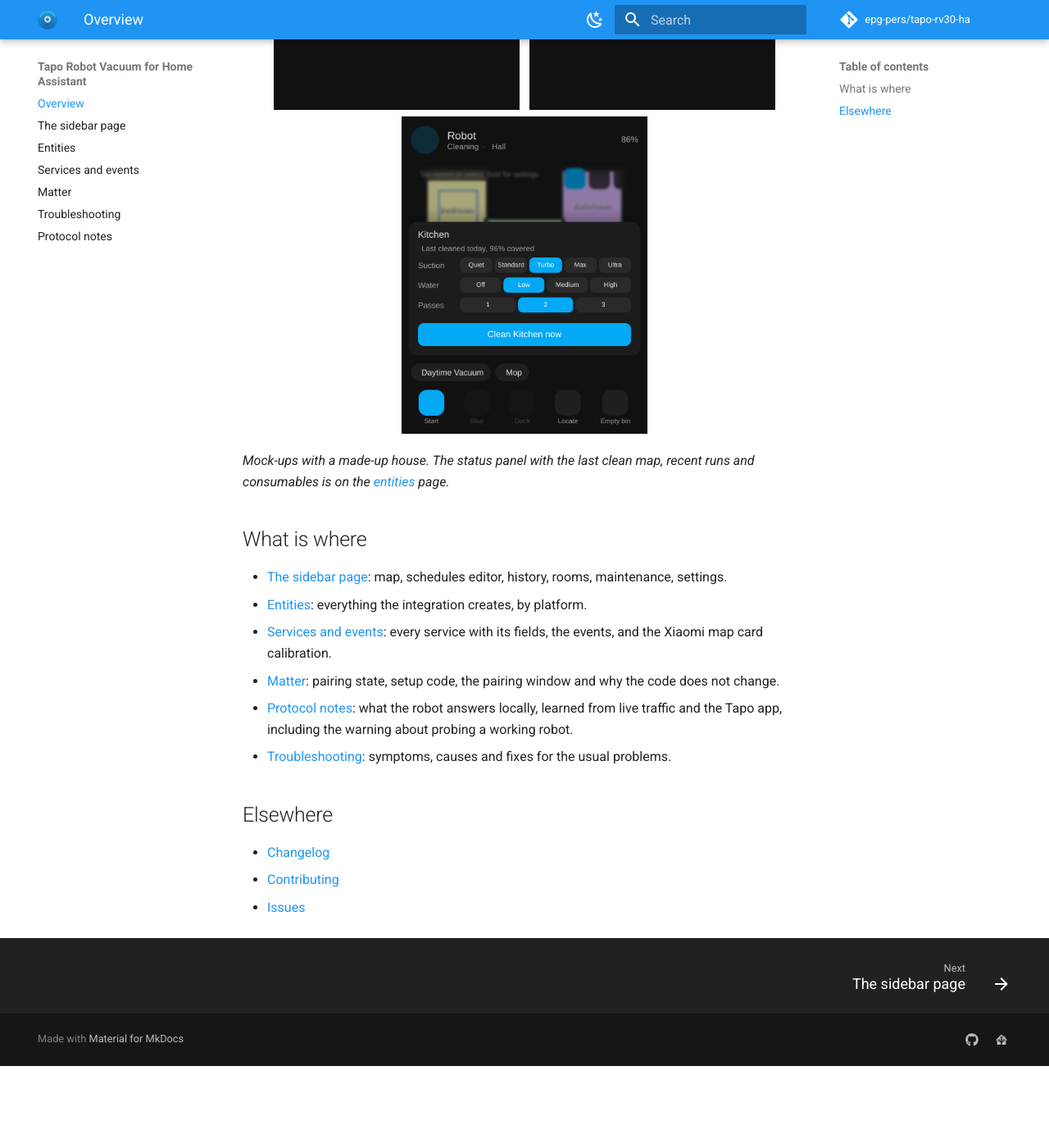
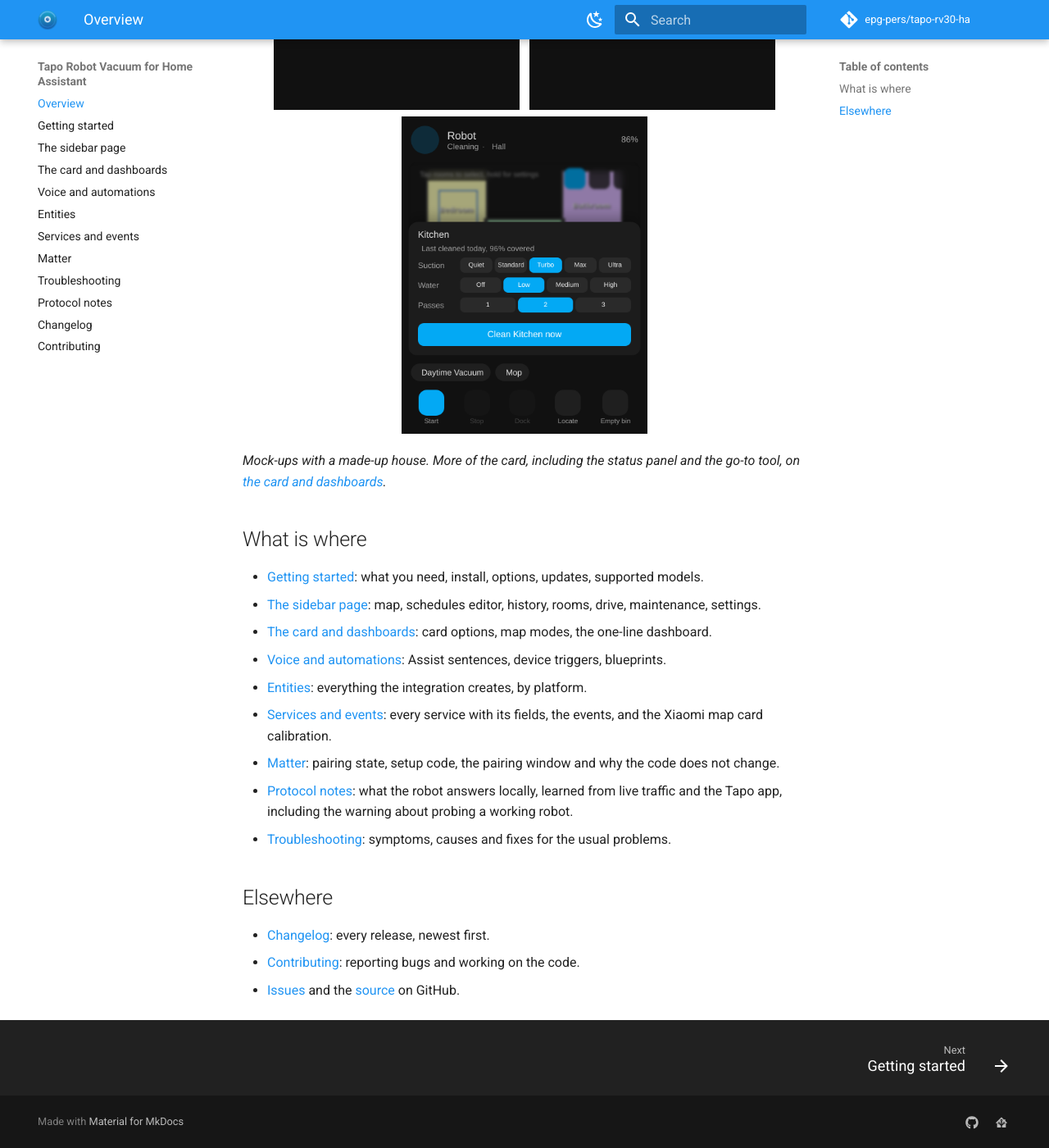
Before and after one commit to epg-pers/tapo-rv30-ha, an MkDocs documentation site: the page built from docs/index.md, in a window 1280 px wide and 1400 px high, scrolled down 687 px. Shown: the whole window at 82% size. Built offline with MkDocs 1.6.1 and Material for MkDocs 9.7.7, drawn with Linux system fonts in a browser that asks for light colours; comment, search, counter and statistics services are not loaded; before the commit the page ends 1987 px from its top, so only the background shows below that; some of the changed text lies outside the part shown.

Commit message:
Docs: getting started, card and dashboards, voice and automations pages; changelog and contributing on the site

```diff
--- a/docs/index.md
+++ b/docs/index.md
@@ -4,7 +4,7 @@
 relatives), with a live map card bundled in. No cloud, no extra downloads.
 
 [Install with HACS](https://my.home-assistant.io/redirect/hacs_repository/?owner=epg-pers&repository=tapo-rv30-ha&category=integration){ .md-button .md-button--primary }
-[Project README](https://github.com/epg-pers/tapo-rv30-ha#readme){ .md-button }
+[Get started](getting-started.md){ .md-button }
 
 <p align="center">
   <img src="card.png" width="300" style="vertical-align: top; margin: 4px" alt="The bundled card, rooms mode">
@@ -12,12 +12,17 @@
   <img src="card-room.png" width="300" style="vertical-align: top; margin: 4px" alt="Room sheet with last cleaned">
 </p>
 
-*Mock-ups with a made-up house. The status panel with the last clean map, recent runs and
-consumables is on the [entities](entities.md) page.*
+*Mock-ups with a made-up house. More of the card, including the status panel and the go-to
+tool, on [the card and dashboards](card.md).*
 
 ## What is where
 
-- [The sidebar page](panel.md): map, schedules editor, history, rooms, maintenance, settings.
+- [Getting started](getting-started.md): what you need, install, options, updates, supported
+  models.
+- [The sidebar page](panel.md): map, schedules editor, history, rooms, drive, maintenance,
+  settings.
+- [The card and dashboards](card.md): card options, map modes, the one-line dashboard.
+- [Voice and automations](automations.md): Assist sentences, device triggers, blueprints.
 - [Entities](entities.md): everything the integration creates, by platform.
 - [Services and events](services.md): every service with its fields, the events, and the
   Xiaomi map card calibration.
@@ -29,6 +34,7 @@
 
 ## Elsewhere
 
-- [Changelog](https://github.com/epg-pers/tapo-rv30-ha/blob/main/CHANGELOG.md)
-- [Contributing](https://github.com/epg-pers/tapo-rv30-ha/blob/main/CONTRIBUTING.md)
-- [Issues](https://github.com/epg-pers/tapo-rv30-ha/issues)
+- [Changelog](changelog.md): every release, newest first.
+- [Contributing](contributing.md): reporting bugs and working on the code.
+- [Issues](https://github.com/epg-pers/tapo-rv30-ha/issues) and the
+  [source](https://github.com/epg-pers/tapo-rv30-ha) on GitHub.
--- a/mkdocs.yml
+++ b/mkdocs.yml
@@ -5,8 +5,8 @@
 repo_name: epg-pers/tapo-rv30-ha
 edit_uri: edit/main/docs/
 docs_dir: docs
-# No nav block on purpose: every Markdown file in docs/ becomes a page, index.md first,
-# the rest alphabetically. Drop a file in, it is on the site after the next push.
+# Pages are listed in nav below; a new page needs a line there. The changelog and
+# contributing pages include the repository's own files, so they never go stale.
 
 theme:
   name: material
@@ -48,6 +48,9 @@
   - pymdownx.details
   - pymdownx.tabbed:
       alternate_style: true
+  - pymdownx.snippets:
+      base_path: ["."]
+      check_paths: true
 
 extra:
   social:
@@ -58,9 +61,14 @@
 
 nav:
   - Overview: index.md
+  - Getting started: getting-started.md
   - The sidebar page: panel.md
+  - The card and dashboards: card.md
+  - Voice and automations: automations.md
   - Entities: entities.md
   - Services and events: services.md
   - Matter: matter.md
   - Troubleshooting: troubleshooting.md
   - Protocol notes: protocol.md
+  - Changelog: changelog.md
+  - Contributing: contributing.md
```
Also changed, not shown: docs/automations.md (added, +37 -0 lines), docs/card.md (added, +81 -0 lines), docs/changelog.md (added, +1 -0 lines), docs/contributing.md (added, +3 -0 lines), docs/entities.md (+2 -8 lines), docs/getting-started.md (added, +83 -0 lines), docs/panel.md (+1 -1 lines).
